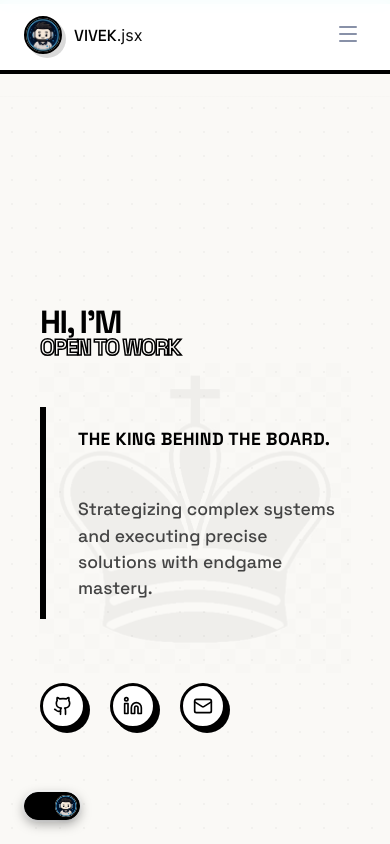
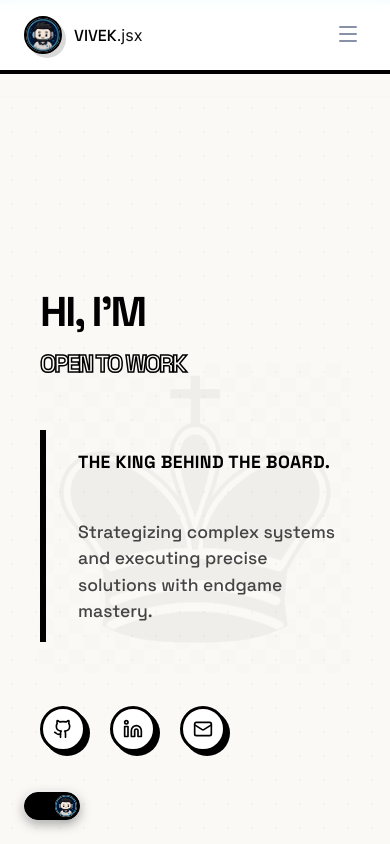
Before and after one commit to vixxk/Portfolio, a React (Vite) app: page / in a window 390 px wide. Both pictures are taken after a click on the switch 52 px from the left and 806 px from the top of the page. Shown: the top 844 px of the page. Built offline with nearby package versions, Linux system fonts and the light colour scheme.

Commit message:
mobile ui fix

```diff
--- a/src/components/light/hero/ChessHero.css
+++ b/src/components/light/hero/ChessHero.css
@@ -155,9 +155,11 @@
 
 @media (max-width: 480px) {
     .chess-hero-content .hero-title {
-        font-size: clamp(2rem, 8vw, 3.2rem);
+        font-size: clamp(2.6rem, 10vw, 3.6rem);
+        line-height: 1.35;
     }
     .chess-hero-content .hero-title .highlight {
-        font-size: clamp(1.3rem, 5.8vw, 2.2rem);
+        font-size: clamp(1.2rem, 6.2vw, 2.4rem);
+        margin-top: 0.5rem;
     }
 }
--- a/src/components/theme/hero/Hero.css
+++ b/src/components/theme/hero/Hero.css
@@ -227,6 +227,11 @@
 
 @media (max-width: 480px) {
     .hero-title {
-        font-size: clamp(1.8rem, 8vw, 2.75rem);
+        font-size: clamp(2.4rem, 9.5vw, 3.2rem);
+        line-height: 1.35;
+    }
+    .hero-title .text-gradient {
+        font-size: clamp(1.2rem, 6.2vw, 2.4rem);
+        margin-top: 0.5rem;
     }
 }
```
